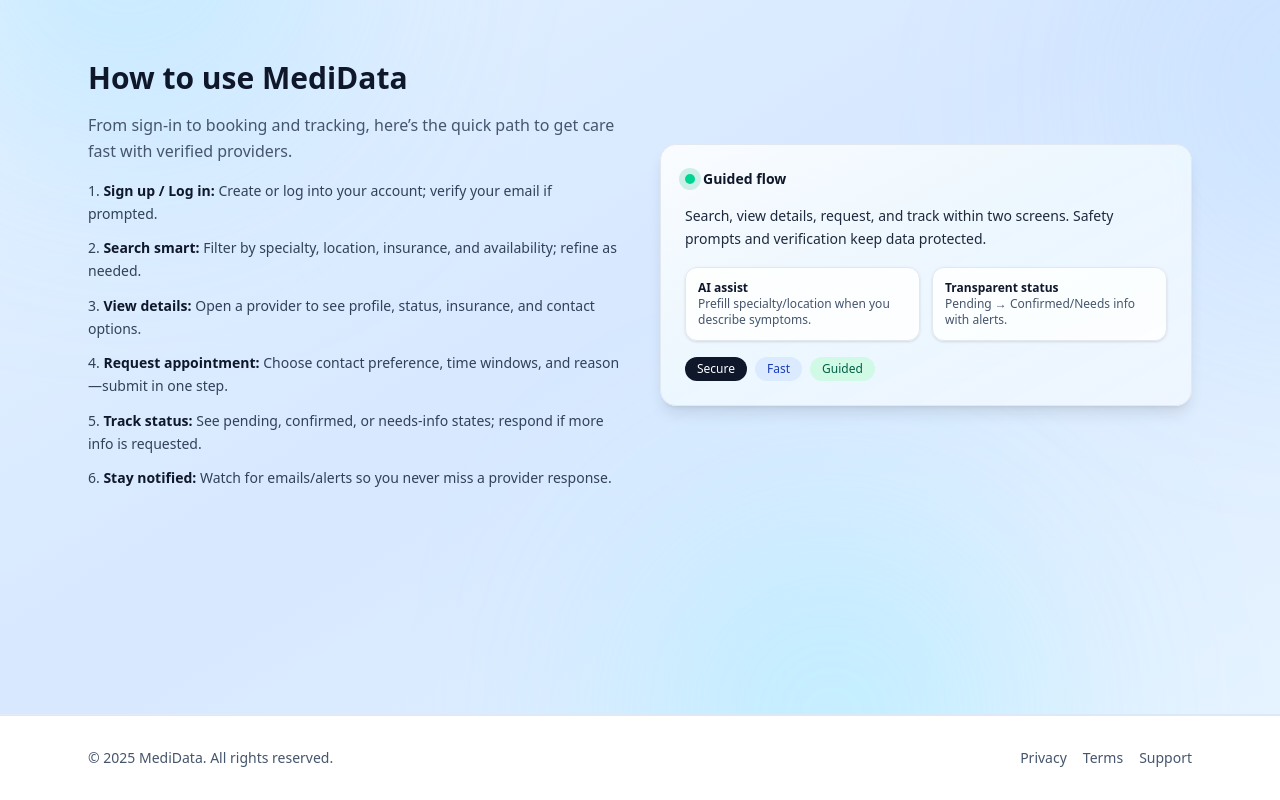
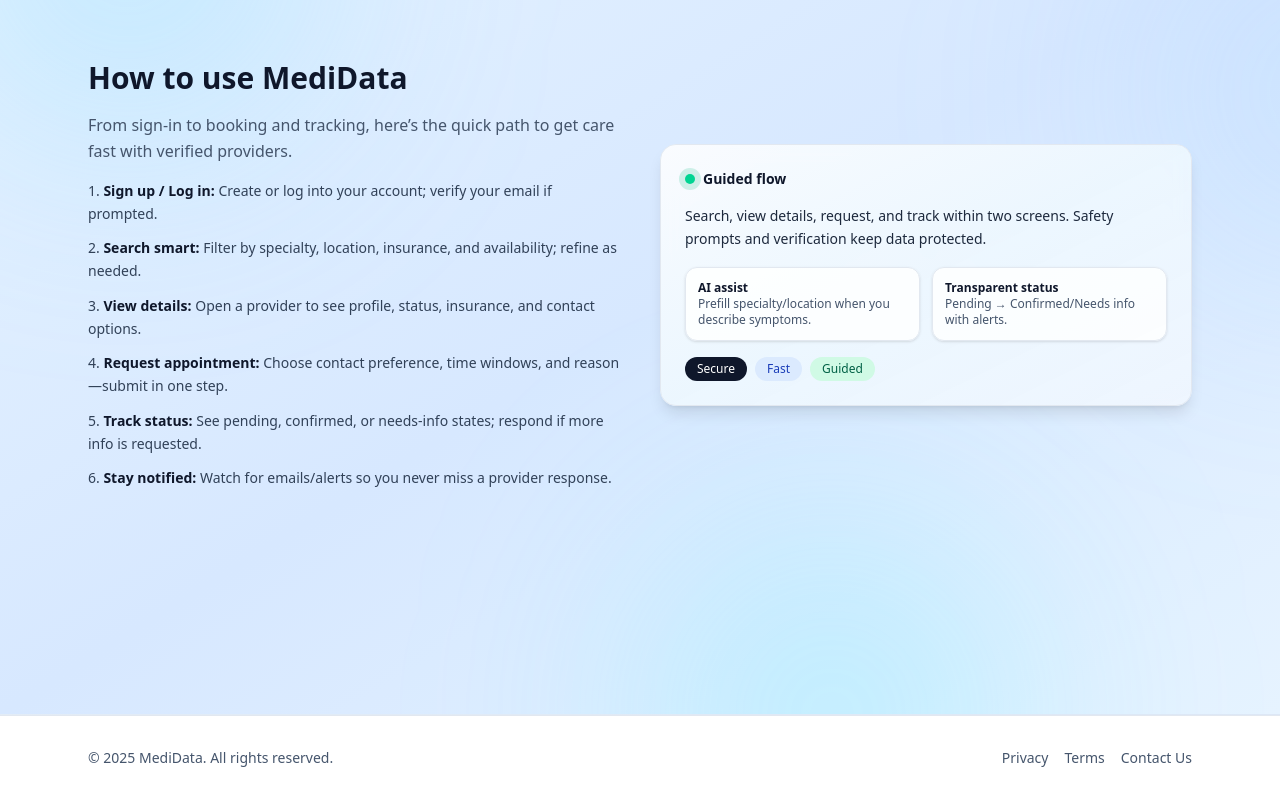
Before and after one commit to JustinCWang/MediData, a React (Vite) app in the folder frontend/: page / in a window 1280 px wide. Shown: the part 1748-2548 px from the top of the page. Built offline with nearby package versions, Linux system fonts and the light colour scheme.

Commit message:
was able to add a contact us page and add the routing from the app.tsx

```diff
--- a/frontend/src/App.tsx
+++ b/frontend/src/App.tsx
@@ -26,6 +26,7 @@
 import DashboardPage from './pages/DashboardPage'
 import ProfilePage from './pages/ProfilePage'
 import ProviderDetailsPage from './pages/ProviderDetailsPage'
+import ContactPage from './pages/ContactPage'
 import React from 'react'
 
 /**
@@ -108,6 +109,7 @@
           <Route path="/login" element={<GuestRoute><LoginPage /></GuestRoute>} />
           <Route path="/register" element={<GuestRoute><RegisterPage /></GuestRoute>} />
           <Route path="/reset-password" element={<GuestRoute><ResetPasswordPage /></GuestRoute>} />
+          <Route path="/contact" element={<ContactPage />} />
           <Route path="/dashboard" element={<ProtectedRoute><DashboardPage /></ProtectedRoute>} />
           <Route path="/profile" element={<ProtectedRoute><ProfilePage /></ProtectedRoute>} />
           <Route path="/search" element={<ProtectedRoute><SearchPage /></ProtectedRoute>} />
@@ -341,9 +343,10 @@
           <a href="#" className="hover:text-slate-800">
             Terms
           </a>
-          <a href="#" className="hover:text-slate-800">
-            Support
+          <a href="/contact" className="hover:text-slate-800">
+            Contact Us
           </a>
+
         </div>
       </div>
     </footer>
```
Also changed, not shown: frontend/src/pages/ContactPage.tsx (added).
